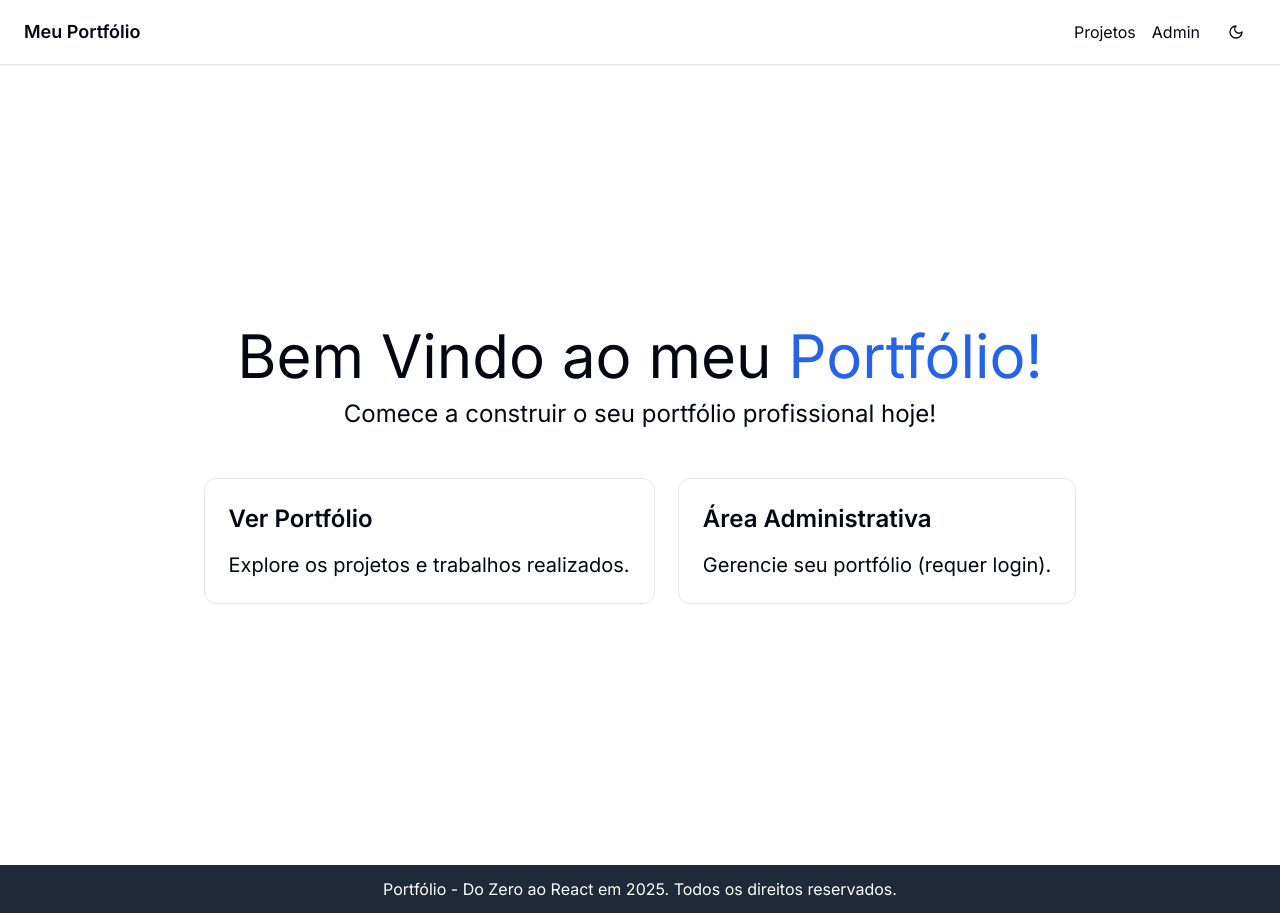
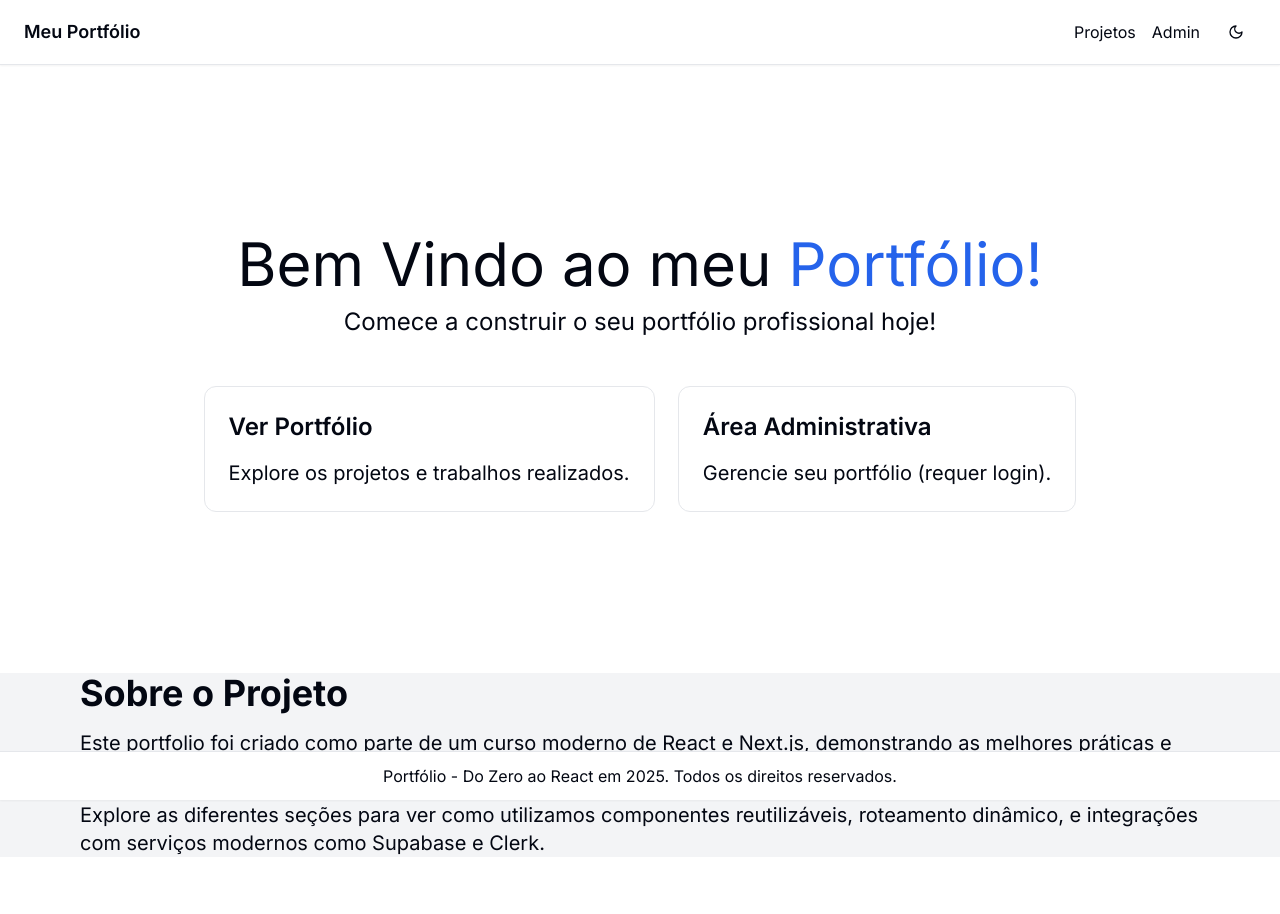
Before and after one commit to xumes/portfolio-do-zero-ao-react-2025, a Next.js app: page / in a window 1280 px wide. Built offline with nearby package versions, Linux system fonts and the light colour scheme.

Commit message:
change main page and fix header/footer

```diff
--- a/src/app/components/Footer.tsx
+++ b/src/app/components/Footer.tsx
@@ -1,6 +1,6 @@
 export default function Footer() {
     return (
-        <footer className="bg-gray-800 text-white">
+        <footer className="sticky bottom-0 bg-background border-t shadow-sm">
             <div className="container mx-auto px-6 py-3">
                 <p className="text-center">
                     Portfólio - Do Zero ao React em 2025. Todos os direitos reservados.
--- a/src/app/components/Header.tsx
+++ b/src/app/components/Header.tsx
@@ -3,7 +3,7 @@ import { ThemeToggle } from "./ThemeToggle";
 
 export default function Header() {
     return (
-        <header className="sticky top-0 z-50 bg-background border-b shadow-sm">
+        <header className="sticky top-0 z-50 bg-background/90 border-b shadow-sm">
             <nav className="container mx-auto px-6 py-3">
                 <ul className="flex justify-between items-center">
                     <li>
--- a/src/app/page.tsx
+++ b/src/app/page.tsx
@@ -3,7 +3,7 @@ import Link from "next/link";
 export default function Home() {
   return (
       <div className="flex flex-col items-center justify-center min-h-screen py-2">
-        <main className="flex flex-col items-center justify-center w-full flex-1 px-20 text-center">
+        <section className="flex flex-col items-center justify-center w-full flex-1 px-20 text-center">
           <h1 className="text-6xl">Bem Vindo ao meu <span className="text-blue-600">Portfólio!</span></h1>
           <p className="mt-3 text-2xl">
             Comece a construir o seu portfólio profissional hoje!
@@ -18,7 +18,20 @@ export default function Home() {
               <p className="mt-4 text-xl">Gerencie seu portfólio (requer login).</p>
             </Link>
           </div>
-        </main>
+        </section>
+        <section>
+          <div className="w-full px-20 bg-secondary">
+            <h2 className="text-4xl font-bold mb-4">Sobre o Projeto</h2>
+            <p className="text-xl mb-4">
+            Este portfolio foi criado como parte de um curso moderno de React e Next.js,
+            demonstrando as melhores práticas e tecnologias atuais de desenvolvimento web.
+            </p>
+            <p className="text-xl">
+            Explore as diferentes seções para ver como utilizamos componentes reutilizáveis,
+            roteamento dinâmico, e integrações com serviços modernos como Supabase e Clerk.
+            </p>
+          </div>
+        </section>
       </div>
   );
 }
```
